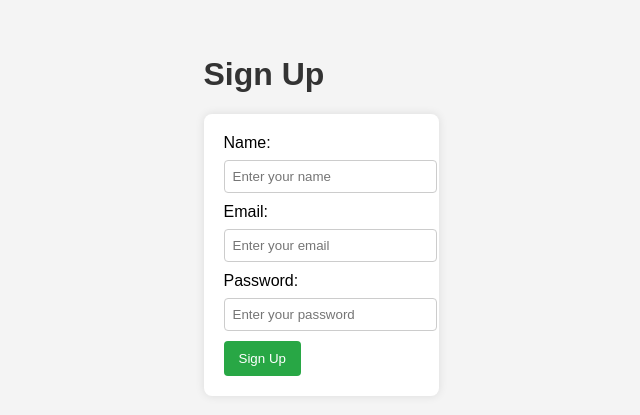
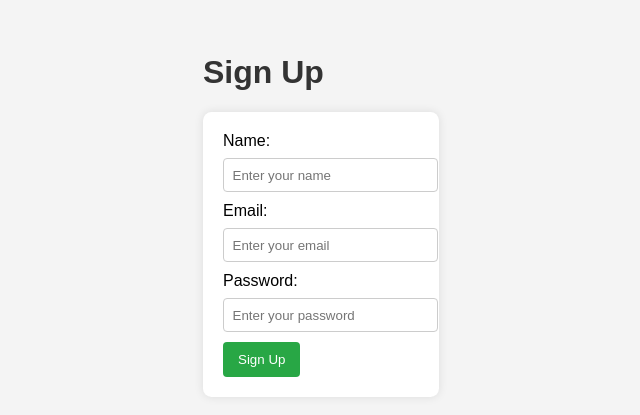
Before and after one commit to arthurseverino/SPA, a plain HTML site: page index.html in a window 1280 px wide. Shown: the part 185-600 px from the top of the page, 319-959 px from the left. Drawn offline with Linux system fonts and the light colour scheme.

Commit message:
Update style.css
Updating styles.

```diff
--- a/style.css
+++ b/style.css
@@ -13,7 +13,7 @@ body {
 #homePage {
   background: #fff;
   padding: 20px;
-  border-radius: 8px;
+  border-radius: 8.5px;
   box-shadow: 0 0 10px rgba(0, 0, 0, 0.1);
 }
 
@@ -25,7 +25,7 @@ label {
 input,
 textarea {
   width: 100%;
-  padding: 8px;
+  padding: 8.5px;
   margin-bottom: 10px;
   border: 1px solid #ccc;
   border-radius: 4px;
```
